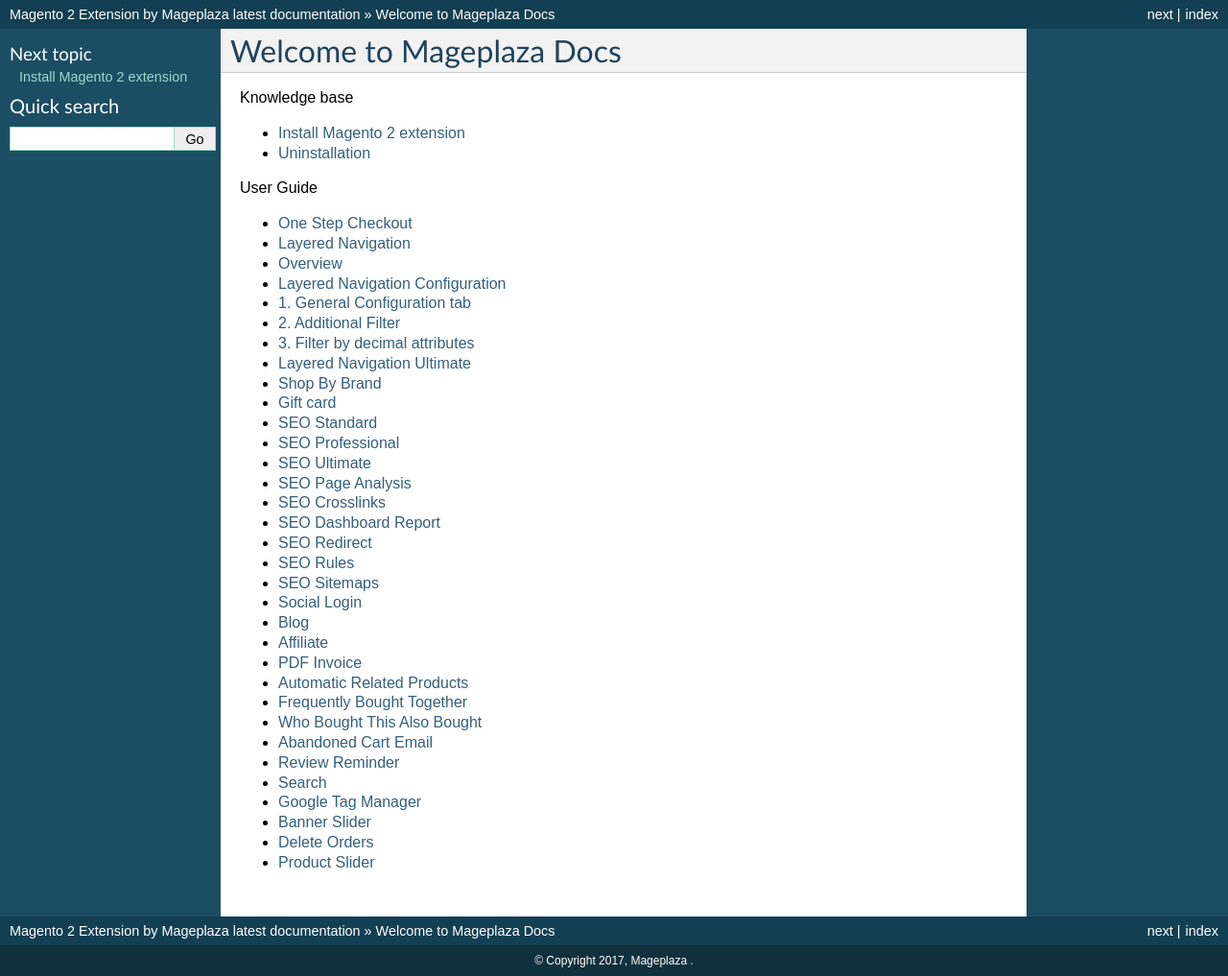
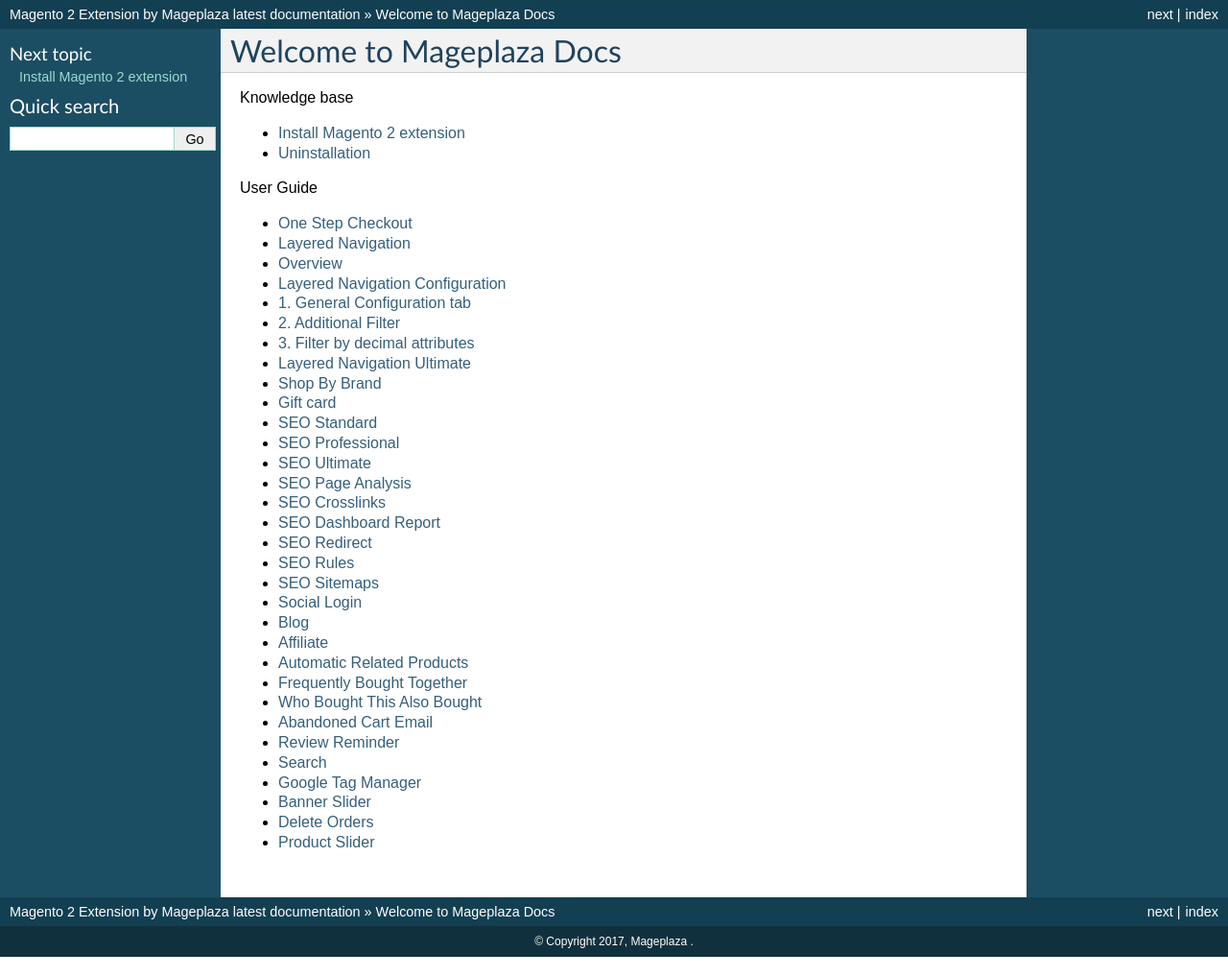
Before and after one commit to magepages/mpdocs, a Sphinx documentation site: the page built from docs/index.rst, in a window 1280 px wide. Shown: the whole page at 96% size. Built offline with Sphinx 7.4.7, drawn with Linux system fonts in a browser that asks for light colours; pages that are not in the unit, such as notebooks, are missing from menus.

Commit message:
Update index.rst

```diff
--- a/docs/index.rst
+++ b/docs/index.rst
@@ -37,7 +37,6 @@
    blog-m2/index
    smtp/index
    affiliate-m2/index
-   pdf-invoice-m2/index
    automatic-related-products/index
    frequently-bought-together/index
    who-bought-this-also-bought/index
```
